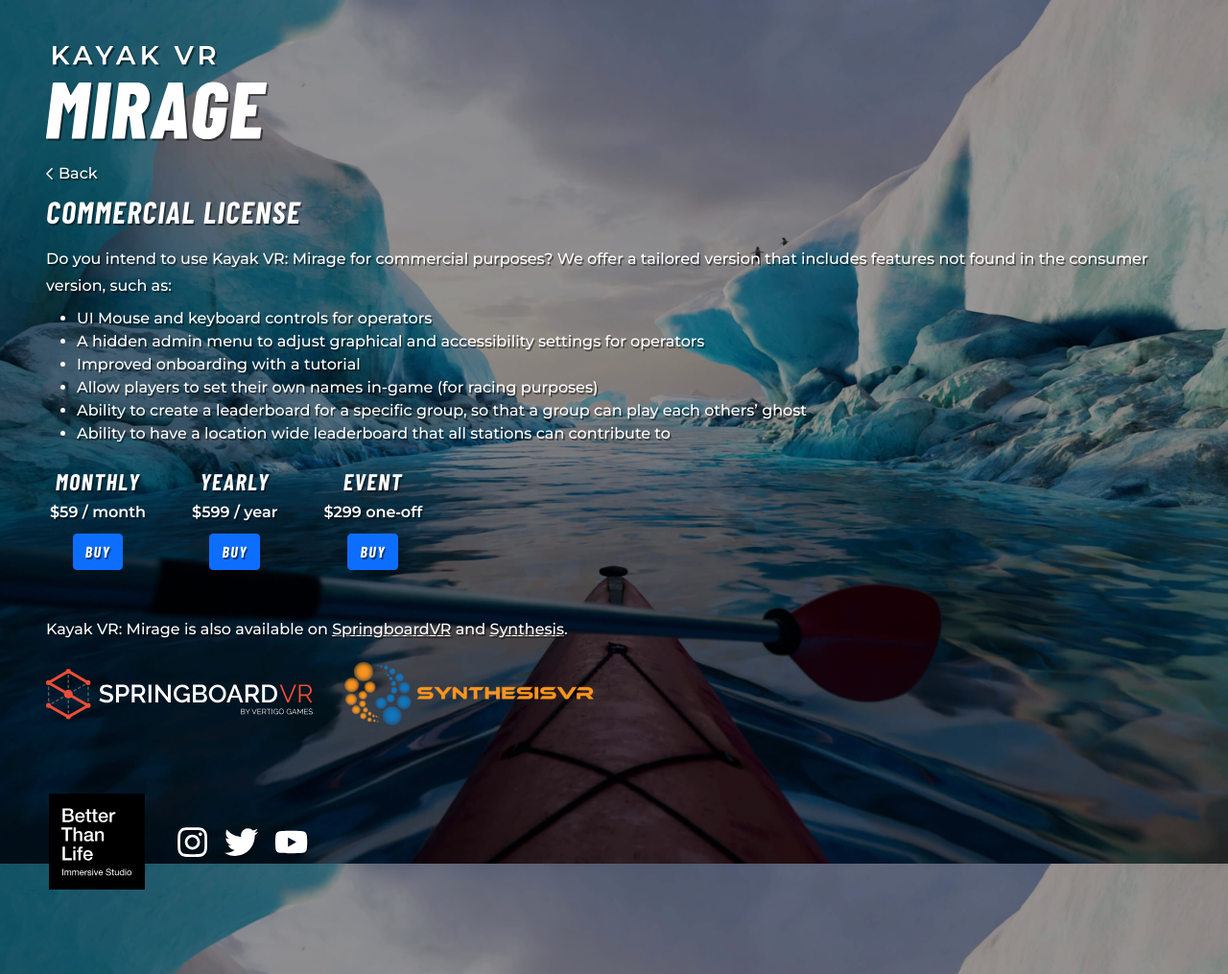
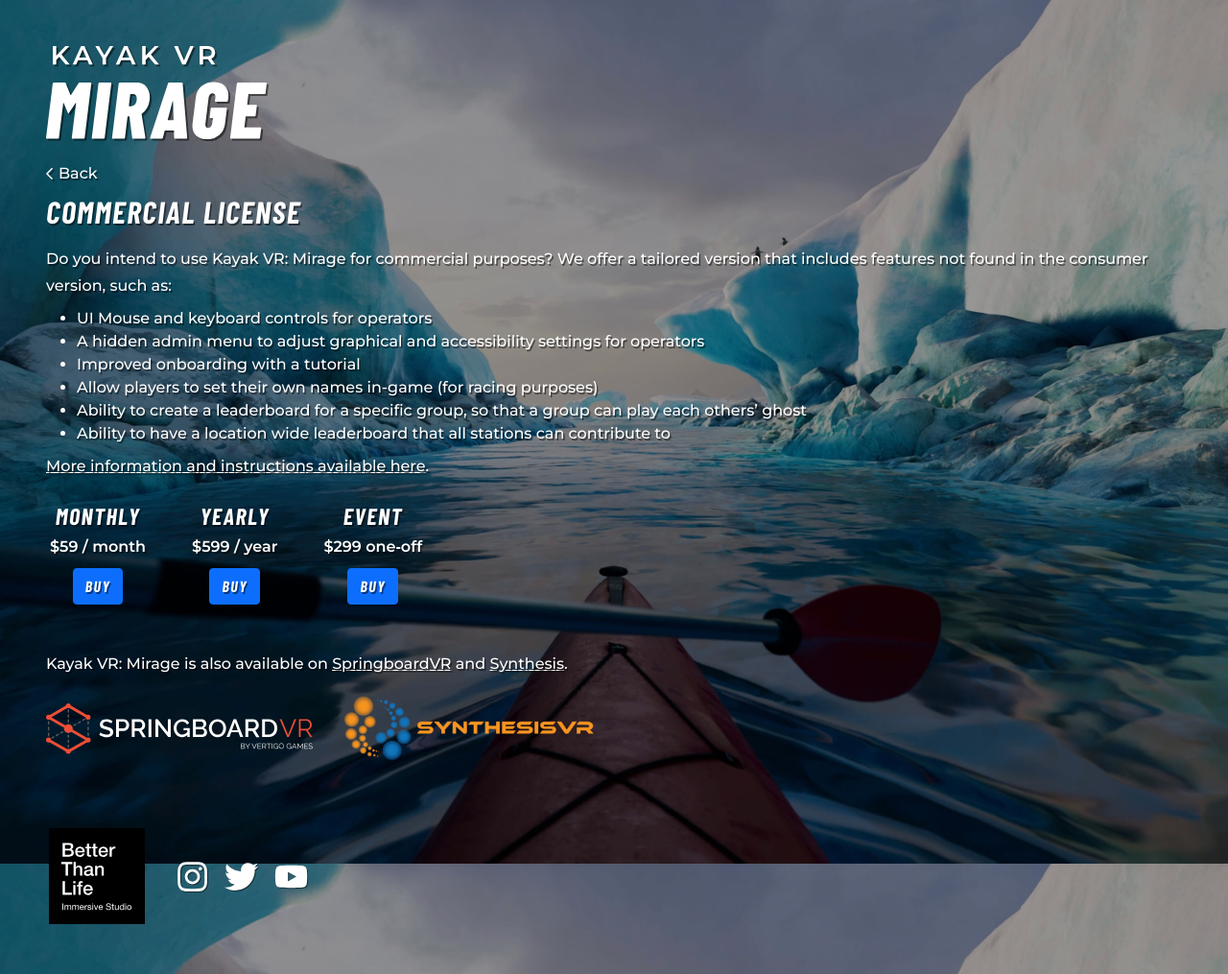
Before and after one commit to aijkoopmans/kayakvr, a Jekyll site: the page built from commercial_license.html, in a window 1280 px wide. Shown: the whole page at 96% size. Built offline with Jekyll 4.4.1, drawn with Linux system fonts in a browser that asks for light colours.

Commit message:
Update commercial_license.html

```diff
--- a/commercial_license.html
+++ b/commercial_license.html
@@ -6,7 +6,7 @@
 <div class="mx-4 mx-md-5 mb-5">
   <h1 class="mb-3">Commercial License</h1>
   <p class="mb-2">Do you intend to use Kayak VR: Mirage for commercial purposes? We offer a tailored version that includes features not found in the consumer version, such as: </p>
-  <ul class="mb-4">
+  <ul class="mb-2">
     <li>UI Mouse and keyboard controls for operators</li>
     <li>A hidden admin menu to adjust graphical and accessibility settings for operators</li>
     <li>Improved onboarding with a tutorial</li>
@@ -14,6 +14,7 @@
     <li>Ability to create a leaderboard for a specific group, so that a group can play each others’ ghost</li>
     <li>Ability to have a location wide leaderboard that all stations can contribute to</li>
   </ul>
+  <p class="mb-4"><a target="_blank" href="https://kayakvr.com/arcade_instructions">More information and instructions available here</a>.</p>
   <div class="d-flex justify-content-between justify-content-sm-start w-100 text-center text-sm-left px-1">
     <div class="">
       <h4 class="mb-1">Monthly</h4>
```
